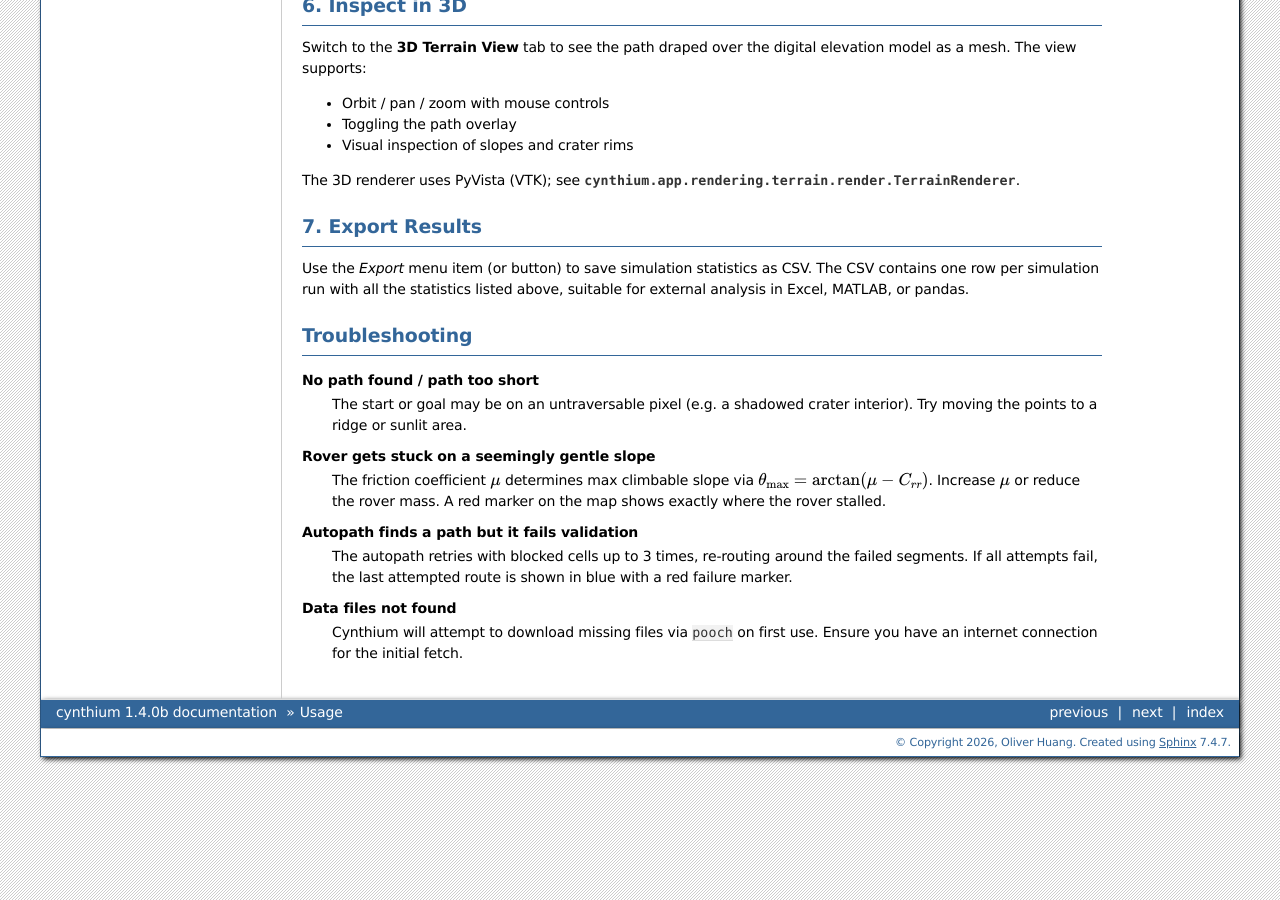
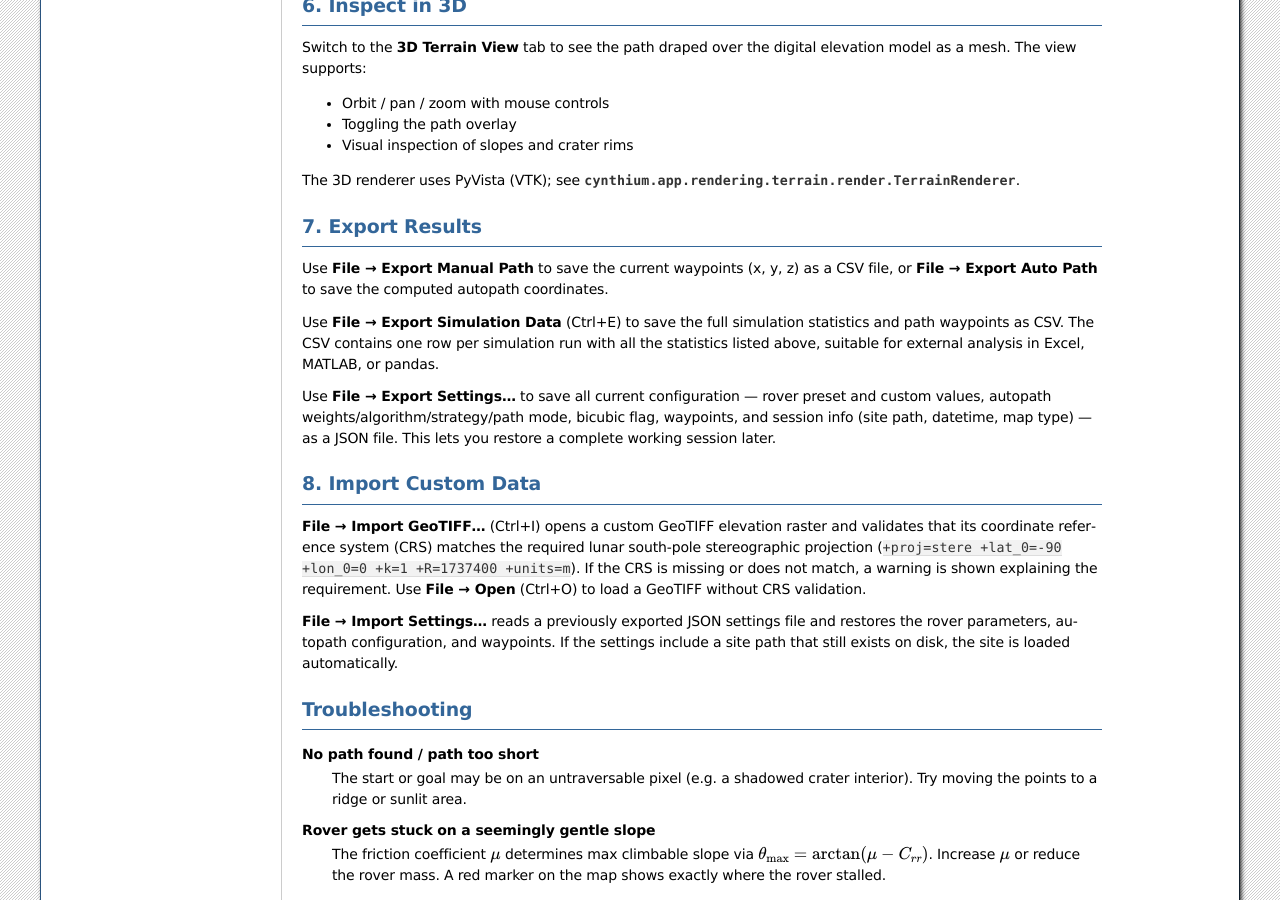
Before and after one commit to osh3276/cynthium, a Sphinx documentation site: the page built from docs/usage.rst, in a window 1280 px wide and 900 px high, scrolled down 3884 px. Built offline with Sphinx 7.4.7, drawn with Linux system fonts in a browser that asks for light colours; some of the changed text lies outside the part shown.

Commit message:
docs: update changelog and usage docs

```diff
--- a/docs/overview.rst
+++ b/docs/overview.rst
@@ -18,8 +18,10 @@ Features
   specific lunar dates and times.
 * **Site Management**: Automated handling of lunar site rasters and data
   products.
-* **Data Export**: Export traversal statistics and simulation results for
-  further scientific analysis.
+* **Data Export**: Export waypoints, autopaths, simulation statistics, and
+  full application settings for further analysis.
+* **Custom Data Import**: Import GeoTIFF rasters with automatic CRS
+  validation, and restore complete sessions from exported settings files.
 
 Architecture
 ************
--- a/docs/usage.rst
+++ b/docs/usage.rst
@@ -273,9 +273,34 @@ The 3D renderer uses PyVista (VTK); see
 7. Export Results
 *****************
 
-Use the *Export* menu item (or button) to save simulation statistics as CSV.
-The CSV contains one row per simulation run with all the statistics listed
-above, suitable for external analysis in Excel, MATLAB, or pandas.
+Use **File → Export Manual Path** to save the current waypoints (x, y, z)
+as a CSV file, or **File → Export Auto Path** to save the computed autopath
+coordinates.
+
+Use **File → Export Simulation Data** (Ctrl+E) to save the full simulation
+statistics and path waypoints as CSV. The CSV contains one row per
+simulation run with all the statistics listed above, suitable for external
+analysis in Excel, MATLAB, or pandas.
+
+Use **File → Export Settings...** to save all current configuration — rover
+preset and custom values, autopath weights/algorithm/strategy/path mode,
+bicubic flag, waypoints, and session info (site path, datetime, map type) —
+as a JSON file. This lets you restore a complete working session later.
+
+8. Import Custom Data
+*********************
+
+**File → Import GeoTIFF...** (Ctrl+I) opens a custom GeoTIFF elevation raster
+and validates that its coordinate reference system (CRS) matches the required
+lunar south-pole stereographic projection
+(``+proj=stere +lat_0=-90 +lon_0=0 +k=1 +R=1737400 +units=m``). If the CRS
+is missing or does not match, a warning is shown explaining the requirement.
+Use **File → Open** (Ctrl+O) to load a GeoTIFF without CRS validation.
+
+**File → Import Settings...** reads a previously exported JSON settings file
+and restores the rover parameters, autopath configuration, and waypoints. If
+the settings include a site path that still exists on disk, the site is
+loaded automatically.
 
 Troubleshooting
 ***************
```
Also changed, not shown: CHANGELOG.md (+25 -0 lines).
